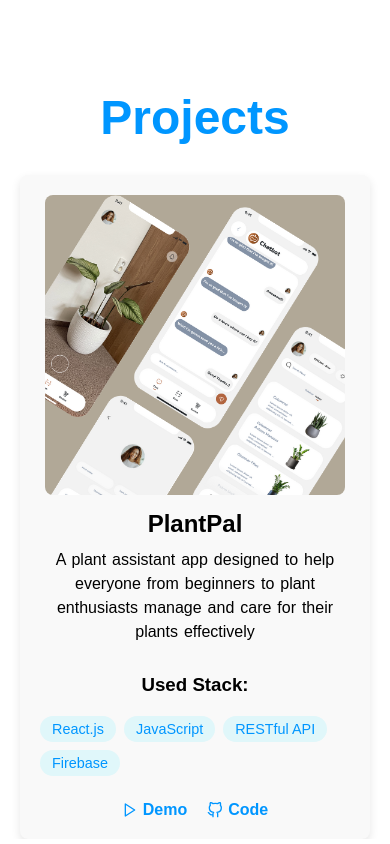
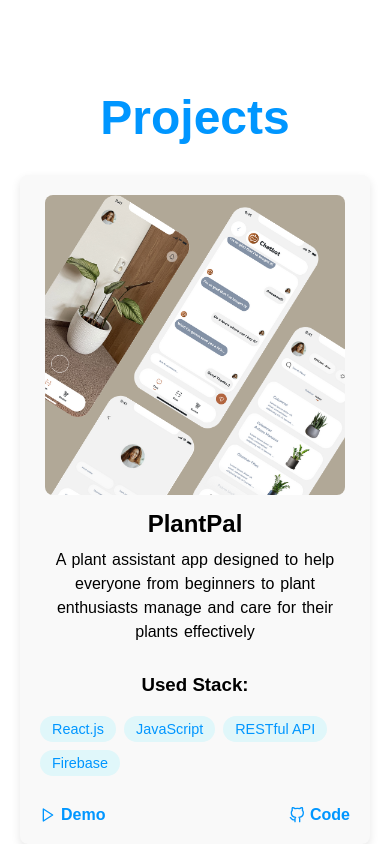
Before and after one commit to nadolf/portfolio, a React (Vite) app: page / in a window 390 px wide. Shown: the part 2335-3179 px from the top of the page. Built offline with nearby package versions, Linux system fonts and the light colour scheme.

Commit message:
Change project links alignment

```diff
--- a/src/styles/projectPage.css
+++ b/src/styles/projectPage.css
@@ -138,9 +138,8 @@ body.dark-mode .project-title {
 
 .project-links {
   display: flex;
-  justify-content: end;
-  gap: 20px;
-  margin-top: 15px;
+  justify-content: space-between;
+  margin-top: 20px;
 }
 
 .project-icon {
@@ -175,9 +174,6 @@ body.dark-mode .project-icon {
     max-width: 300px;
   }
 
-  .project-links {
-    justify-content: center;
-  }
 }
 
 .stack-used-title {
```
